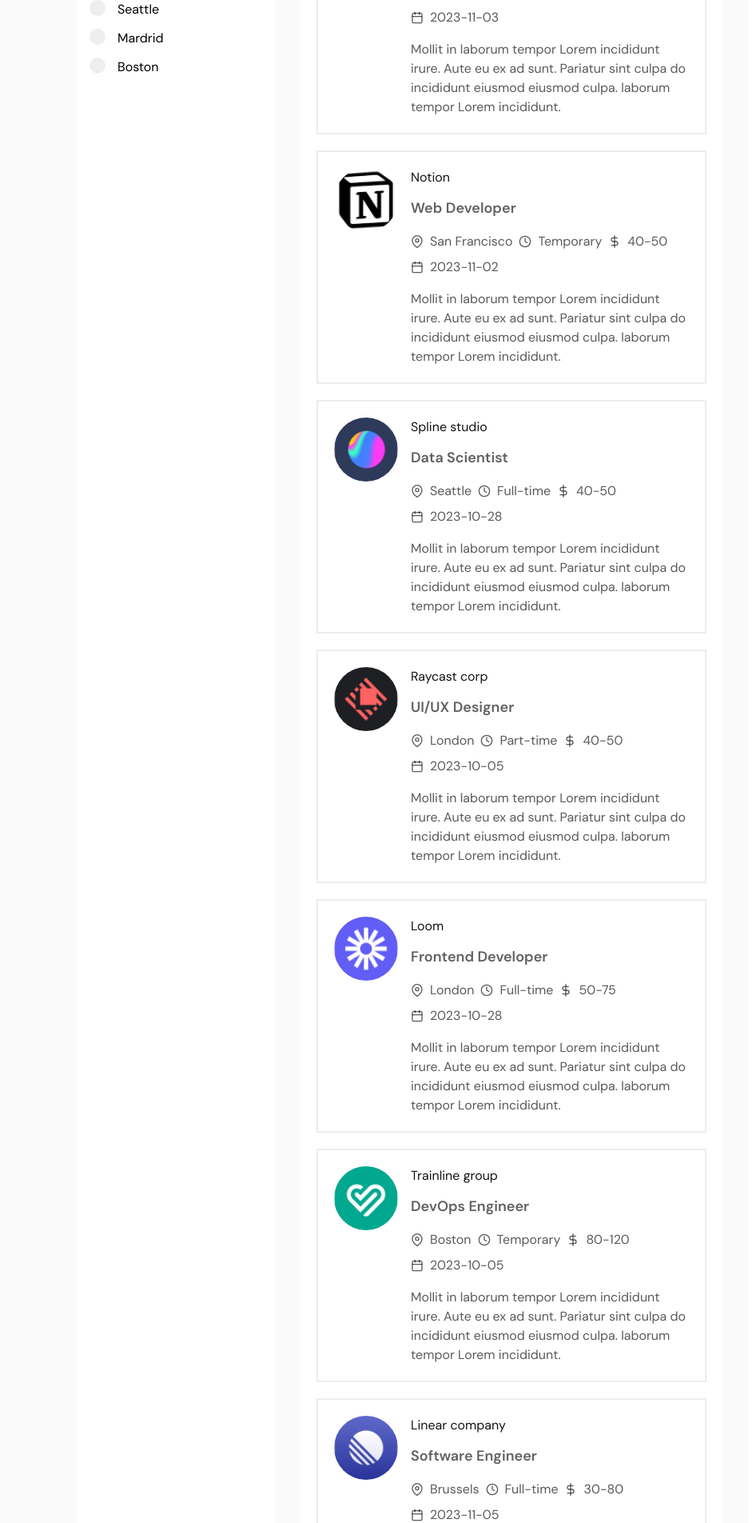
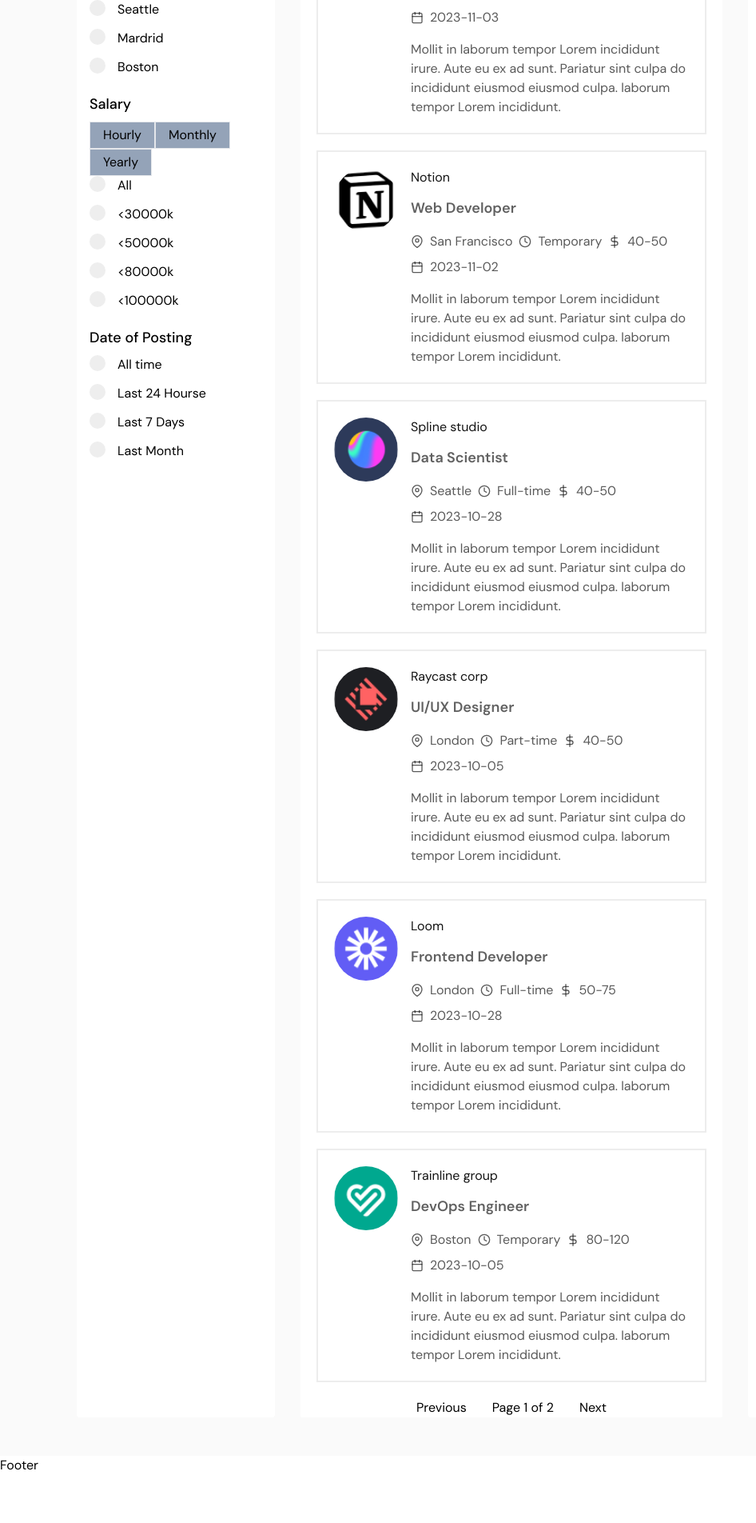
Before and after one commit to BK-KAVIYA/React-Job-Finding-Application, a React (Vite) app: page / in a window 1280 px wide. Shown: the part 680-2584 px from the top of the page at 80% size, without its empty margins (0-946 px from the left). After the commit the page ends 2524 px from the top, so only its background shows below. Built offline with nearby package versions, Linux system fonts and the light colour scheme.

Commit message:
side bar update

```diff
--- a/public/jobs.json
+++ b/public/jobs.json
@@ -34,7 +34,7 @@
       "companyLogo": "/images/Spline.png",
       "minPrice": "40",
       "maxPrice": "50",
-      "salaryType": "Yearly",
+      "salaryType": "Monthly",
       "jobLocation": "Seattle",
       "postingDate": "2023-10-28",
       "experienceLevel": "Any experience",
--- a/src/Pages/Home.jsx
+++ b/src/Pages/Home.jsx
@@ -81,11 +81,13 @@ export const Home = () => {
         }) =>
           jobLocation.toLowerCase() === selected.toLowerCase() ||
           parseInt(maxPrice) <= parseInt(selected) ||
+          postingdate >= selected ||
           salaryType.toLowerCase() === selected.toLowerCase() ||
           employmentType.toLowerCase() === selected.toLowerCase()
       );
     }
-    console.log(filteredJobs);
+    const { startIndex, endIndex } = calculatepageRange();
+    filteredJobs = filteredJobs.slice(startIndex, endIndex);
     return filteredJobs.map((data, i) => <Card key={i} data={data} />);
   };
 
@@ -110,6 +112,32 @@ export const Home = () => {
               <p>No Data Found!</p>
             </>
           )}
+          {result.length > 0 ? (
+            <div className="flex justify-center mt-4 space-x-8">
+              <button
+                onClick={prevPage}
+                disabled={currentPage === 1}
+                className="hover:underline"
+              >
+                Previous
+              </button>
+              <span className="mx-2">
+                Page {currentPage} of{" "}
+                {Math.ceil(filteredItems.length / itemperpage)}
+              </span>
+              <button
+                onClick={nextPage}
+                disabled={
+                  currentPage === Math.ceil(filteredItems.length / itemperpage)
+                }
+                className="hover:underline"
+              >
+                Next
+              </button>
+            </div>
+          ) : (
+            " "
+          )}
         </div>
         <div className="bg-white p-4 rounded">Right</div>
       </div>
--- /dev/null
+++ b/src/SideBar/Button.jsx
@@ -0,0 +1,11 @@
+import React from 'react'
+
+function Button({onClickHandler, value, title}) {
+  return (
+    <button onClick={onClickHandler} value={value} className={'px-4 py-1 border text-base bg-slate-400 hover:bg-blue hover:text-white'}>
+        {title}
+    </button>
+  )
+}
+
+export default Button
--- /dev/null
+++ b/src/SideBar/JobPostingdata.jsx
@@ -0,0 +1,52 @@
+import React from 'react'
+import InputField from '../components/InputField/InputField'
+
+function JobPostingdata({handleChange}) {
+    const now=new Date();
+    console.log(now);
+
+    const twentyFourHoursAgo=new Date(now  - 24 * 60 * 60 * 1000);
+    const sevenDaysAgo=new Date(now  - 7 * 24 * 60 * 60 * 1000);
+    const thiryDaysAgo=new Date(now  - 30 * 24 * 60 * 60 * 1000);
+
+    // convert date
+    const twentyFourHoursAgoDate=twentyFourHoursAgo.toISOString().slice(0,10);
+    const sevenDaysAgoDate=sevenDaysAgo.toISOString().slice(0,10);
+    const thiryDaysAgoDate=thiryDaysAgo.toISOString().slice(0,10);
+  return (
+    <div>
+      <h4 className="text-lg font-medium mb-2">Date of Posting</h4>
+      <div>
+        <label className="sidebar-label-container">
+          <input
+            type="radio"
+            name="time"
+            value=""
+            onChange={handleChange}
+          />
+          <span className="checkmark"></span>All time
+        </label>
+        <InputField
+          handleChange={handleChange}
+          value={twentyFourHoursAgoDate}
+          title="Last 24 Hourse"
+          name="time"
+        />
+        <InputField
+          handleChange={handleChange}
+          value={sevenDaysAgoDate}
+          title="Last 7 Days"
+          name="time"
+        />
+        <InputField
+          handleChange={handleChange}
+          value={thiryDaysAgoDate}
+          title="Last Month"
+          name="time"
+        />
+      </div>
+    </div>
+  )
+}
+
+export default JobPostingdata
--- /dev/null
+++ b/src/SideBar/Salary.jsx
@@ -0,0 +1,53 @@
+import React from 'react'
+import Button from './Button'
+import InputField from '../components/InputField/InputField'
+
+function Salary({handleChange,handleClick}) {
+  return (
+    <div className='mb-4'>
+        <h4 className='text-lg font-medium mb-2'>Salary</h4>
+        <div>
+            <Button onClickHandler={handleClick} value='' title='Hourly'/>
+            <Button onClickHandler={handleClick} value='Monthly' title='Monthly'/>
+            <Button onClickHandler={handleClick} value='Yearly' title='Yearly'/>
+        </div>
+        <div>
+        <label className="sidebar-label-container">
+          <input
+            type="radio"
+            name="salary"
+            value=""
+            onChange={handleChange}
+          />
+          <span className="checkmark"></span>All
+        </label>
+        <InputField
+          handleChange={handleChange}
+          value={30}
+          title="<30000k"
+          name="salary"
+        />
+        <InputField
+          handleChange={handleChange}
+          value={50}
+          title="<50000k"
+          name="salary"
+        />
+        <InputField
+          handleChange={handleChange}
+          value={80}
+          title="<80000k"
+          name="salary"
+        />
+        <InputField
+          handleChange={handleChange}
+          value={100}
+          title="<100000k"
+          name="salary"
+        />
+        </div>
+    </div>
+  )
+}
+
+export default Salary
--- a/src/SideBar/Sidebar.jsx
+++ b/src/SideBar/Sidebar.jsx
@@ -1,11 +1,15 @@
 import React from 'react'
 import Location from './Location'
+import Salary from './Salary'
+import JobPostingdata from './JobPostingdata'
 
 function Sidebar({handleChange,handleClick}) {
   return (
     <div className='space-y-5'>
         <h3 className='text-lg font-bold mb-2'>Filters</h3>
         <Location handleChange={handleChange}/>
+        <Salary handleChange={handleChange} handleClick={handleClick} />
+        <JobPostingdata handleChange={handleChange}/>
     </div>
   )
 }
```
